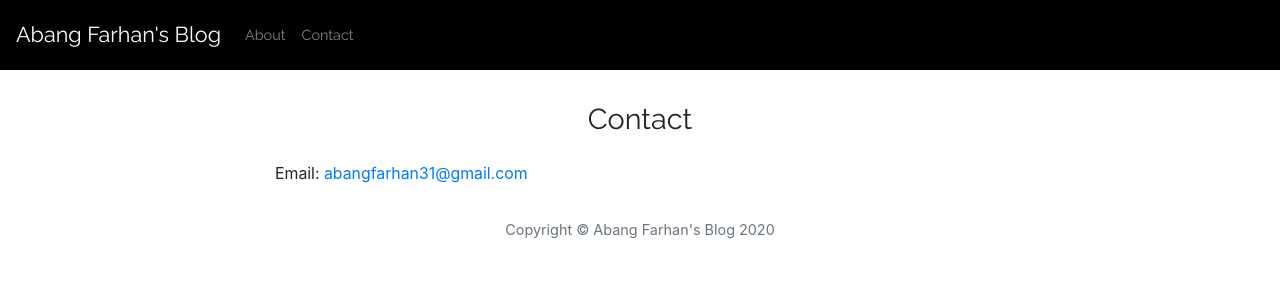
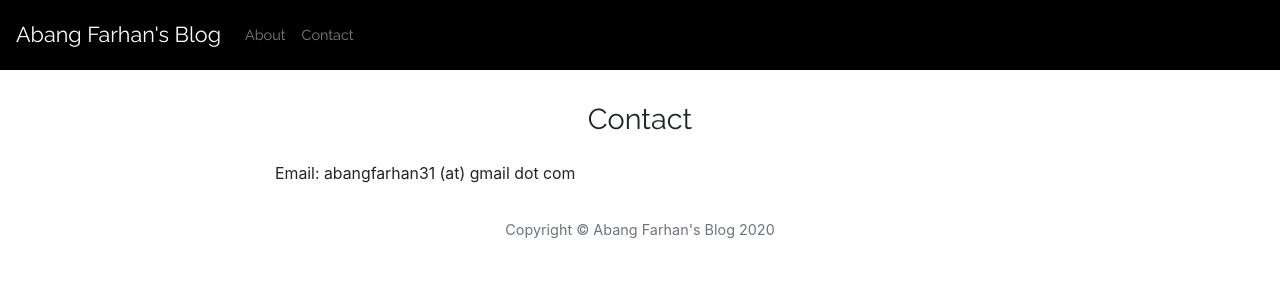
Before and after one commit to abangfarhan/abangfarhan.github.io, a Jekyll site: the page built from contact.md, in a window 1280 px wide. Shown: the top 300 px of the page. Built offline with Jekyll 4.4.1, drawn with Linux system fonts in a browser that asks for light colours.

Commit message:
Change layouts and design

```diff
--- a/_layouts/post.html
+++ b/_layouts/post.html
@@ -9,6 +9,9 @@ layout: default
       <p class="post-meta">Posted on {{ page.date | date: "%A, %b %-d, %Y" }}</p>
     </div>
     <div class="content">
+      {% if page.hidden == true %}
+      <p align="center"><em>This page is hidden on the home page.</em></p>
+      {% endif %}
       {{ content }}
     </div>
   </div>
--- a/contact.md
+++ b/contact.md
@@ -3,4 +3,4 @@ layout: page
 title: Contact
 ---
 
-Email: [abangfarhan31@gmail.com](mailto:abangfarhan31@gmail.com)
+Email: abangfarhan31 (at) gmail dot com
--- a/css/main.scss
+++ b/css/main.scss
@@ -51,11 +51,8 @@ body {
     h1, h2, h3, h4, h5, h6 {
       padding-top: $spacer;
     }
-    p {
+    p, li {
       font-size: $font-size-base * 1.1;
-      line-height: $post-line-height;
-    }
-    li {
       line-height: $post-line-height;
     }
     img {
--- a/index.html
+++ b/index.html
@@ -4,6 +4,7 @@ layout: default
 
 <div class="col-lg-8 offset-lg-2 post-list">
   {% for post in paginator.posts %}
+  {% if post.hidden != true %}
     <div class="post-detail">
       <a href="{{ post.url | relative_url }}">
         <h3 class="row post-title">{{ post.title }}</h3>
@@ -12,6 +13,7 @@ layout: default
       </a>
       <hr class="row">
     </div>
+    {% endif %}
   {% endfor %}
 
   <div class="pager">
```
